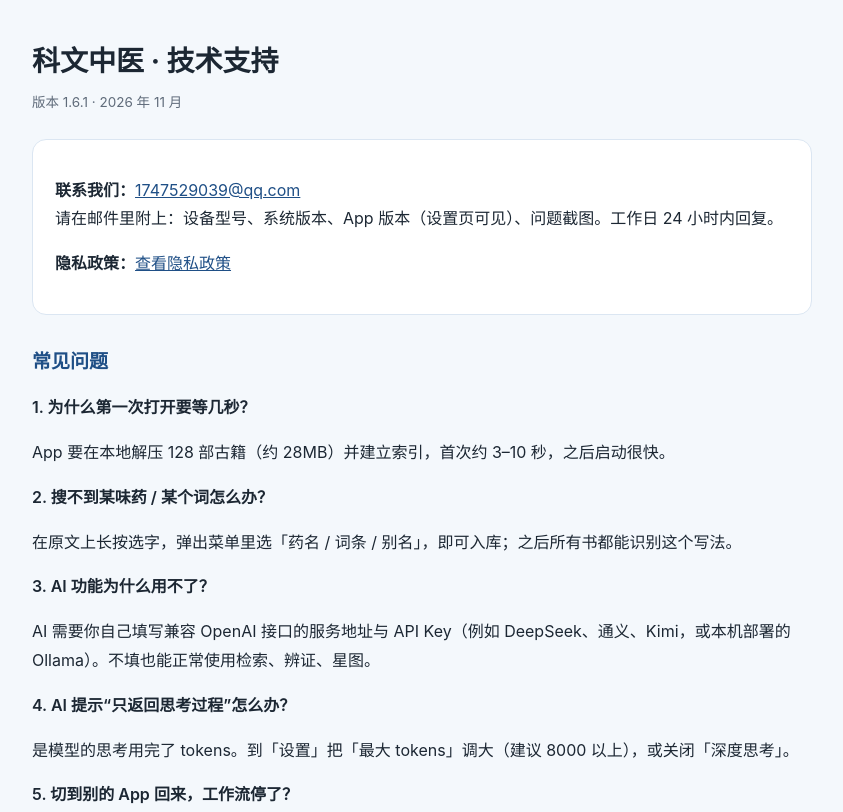
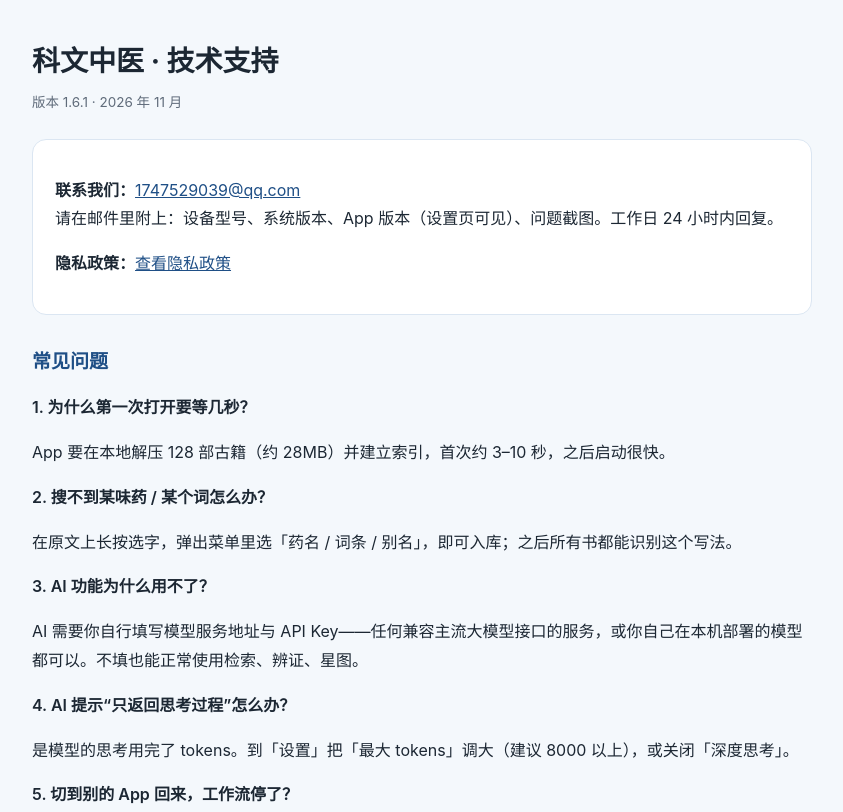
Before and after one commit to zhushui061/kewen-legal, a plain HTML site: page support.html in a window 1280 px wide. Shown: the top 812 px of the page, without its empty margins (218-1061 px from the left). Drawn offline with Linux system fonts and the light colour scheme.

Commit message:
更新 support.html

```diff
--- a/support.html
+++ b/support.html
@@ -37,7 +37,7 @@
   <p>在原文上长按选字，弹出菜单里选「药名 / 词条 / 别名」，即可入库；之后所有书都能识别这个写法。</p>
 
   <div class="q">3. AI 功能为什么用不了？</div>
-  <p>AI 需要你自己填写兼容 OpenAI 接口的服务地址与 API Key（例如 DeepSeek、通义、Kimi，或本机部署的 Ollama）。不填也能正常使用检索、辨证、星图。</p>
+  <p>AI 需要你自行填写模型服务地址与 API Key——任何兼容主流大模型接口的服务，或你自己在本机部署的模型都可以。不填也能正常使用检索、辨证、星图。</p>
 
   <div class="q">4. AI 提示“只返回思考过程”怎么办？</div>
   <p>是模型的思考用完了 tokens。到「设置」把「最大 tokens」调大（建议 8000 以上），或关闭「深度思考」。</p>
```
